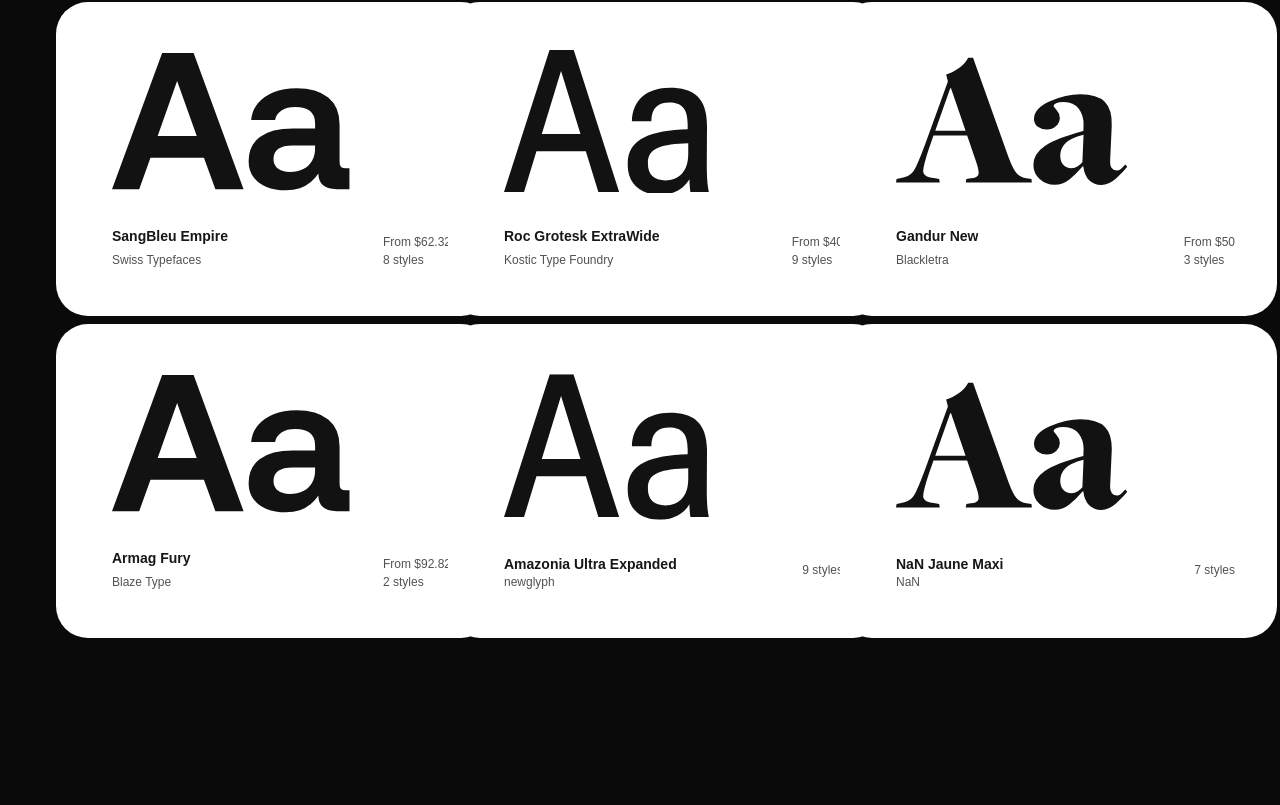
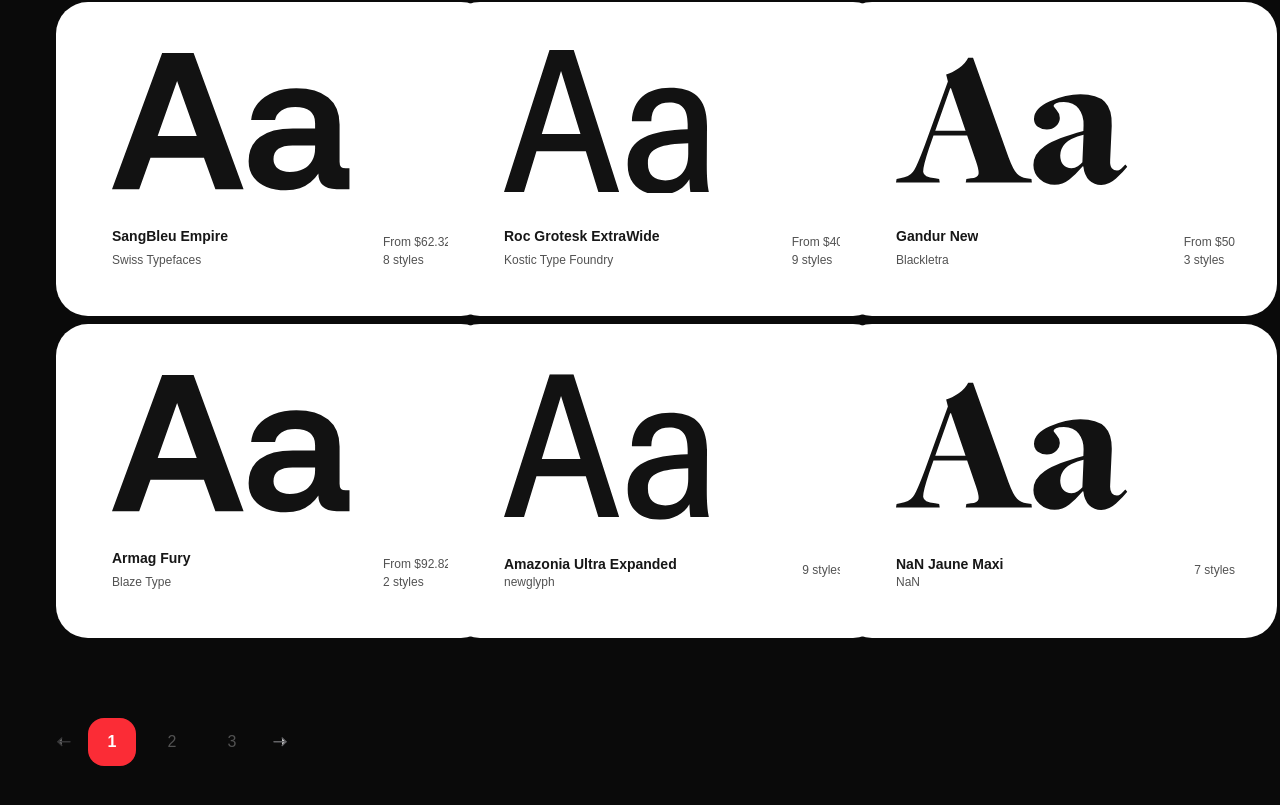
Before and after one commit to daproclaima/fonts-ninja-tech-test, a Next.js app: page / in a window 1280 px wide. Shown: the part 2092-2897 px from the top of the page. Built offline with nearby package versions, Linux system fonts and the light colour scheme; no server answers.

Commit message:
feat(pages): add pagination on home page

```diff
--- /dev/null
+++ b/src/app/_assets/ArrowLeftSvg.tsx
@@ -0,0 +1,26 @@
+export const ArrowLeftSvg = () => (
+  <svg
+    width="16"
+    height="16"
+    className="fill-background dark:fill-foreground"
+    viewBox="0 0 16 16"
+    fill="#FEFEFE"
+    xmlns="http://www.w3.org/2000/svg"
+  >
+    <title>arrow left</title>
+    <path
+      d="M5.73333 4L2 7.73333L5.73333 11.4667"
+      stroke="#636366"
+      stroke-width="1.5"
+      stroke-linecap="round"
+      stroke-linejoin="round"
+    />
+    <path
+      d="M2 7.73328H13.9333"
+      stroke="#636366"
+      stroke-width="1.5"
+      stroke-linecap="round"
+      stroke-linejoin="round"
+    />
+  </svg>
+);
--- /dev/null
+++ b/src/app/_assets/ArrowRightSvg.tsx
@@ -0,0 +1,26 @@
+export const ArrowRightSvg = () => (
+  <svg
+    width="16"
+    height="16"
+    className="fill-background dark:fill-foreground"
+    viewBox="0 0 16 16"
+    fill="#FEFEFE"
+    xmlns="http://www.w3.org/2000/svg"
+  >
+    <title>arrow right</title>
+    <path
+      d="M10.2 11.4667L13.9333 7.73334L10.2 4.00001"
+      stroke="#636366"
+      stroke-width="1.5"
+      stroke-linecap="round"
+      stroke-linejoin="round"
+    />
+    <path
+      d="M13.9333 7.7334L1.99999 7.7334"
+      stroke="#636366"
+      stroke-width="1.5"
+      stroke-linecap="round"
+      stroke-linejoin="round"
+    />
+  </svg>
+);
--- /dev/null
+++ b/src/app/_components/Pagination.tsx
@@ -0,0 +1,62 @@
+"use client";
+
+import Link from "next/link";
+import { ArrowLeftSvg } from "@/app/_assets/ArrowLeftSvg";
+import { ArrowRightSvg } from "@/app/_assets/ArrowRightSvg";
+
+interface PaginationProps {
+  currentPage: number;
+  totalPages: number;
+}
+
+export function Pagination({ currentPage, totalPages }: PaginationProps) {
+  const pages = Array.from({ length: totalPages }, (_, i) => i + 1);
+
+  return (
+    <div className="flex items-center gap-4 mt-12">
+      {currentPage > 1 && (
+        <Link
+          href={currentPage === 2 ? "/" : `/?page=${currentPage - 1}`}
+          className="text-neutral-600 dark:text-gray-10 hover:text-neutral-900 dark:hover:text-white transition-colors"
+        >
+          <ArrowLeftSvg />
+        </Link>
+      )}
+      {currentPage === 1 && (
+        <span className="text-neutral-400 dark:text-gray-10 opacity-50">
+          <ArrowLeftSvg />
+        </span>
+      )}
+
+      <div className="flex gap-3 items-center">
+        {pages.map((page) => (
+          <Link
+            key={page}
+            href={page === 1 ? "/" : `/?page=${page}`}
+            className={`transition-all ${
+              currentPage === page
+                ? "w-8 h-8 py-6 px-6 flex items-center justify-center bg-red-500 text-white rounded-2xl font-semibold"
+                : "w-8 h-8 py-6 px-6 flex items-center justify-center text-neutral-600 dark:text-gray-10 hover:text-neutral-900 dark:hover:text-white"
+            }`}
+          >
+            {page}
+          </Link>
+        ))}
+      </div>
+
+      {currentPage < totalPages && (
+        <Link
+          href={`/?page=${currentPage + 1}`}
+          className="text-neutral-600 dark:text-gray-10 hover:text-neutral-900 dark:hover:text-white transition-colors"
+        >
+          <ArrowRightSvg />
+        </Link>
+      )}
+      {currentPage === totalPages && (
+        <span className="text-neutral-400 dark:text-gray-10 opacity-50">
+          <ArrowRightSvg />
+        </span>
+      )}
+    </div>
+  );
+}
--- a/src/app/page.tsx
+++ b/src/app/page.tsx
@@ -1,4 +1,5 @@
 import { FontCard } from "@/app/_components/FontCard";
+import { Pagination } from "@/app/_components/Pagination";
 
 interface FontFamily {
   idFont: number;
@@ -29,9 +30,11 @@
   totalFamilies: number;
 }
 
-async function getFonts(): Promise<FontsResponse> {
+const ITEMS_PER_PAGE = 24;
+
+async function getFonts(page: number): Promise<FontsResponse> {
   const response = await fetch(
-    `${process.env.NEXT_PUBLIC_BASE_URL}/api/families?page=1`,
+    `${process.env.NEXT_PUBLIC_BASE_URL}/api/families?page=${page}`,
     {
       next: { revalidate: 0 },
     },
@@ -44,16 +47,33 @@
   return response.json();
 }
 
-export default async function Home() {
+export default async function Home({
+  searchParams,
+}: {
+  searchParams: Promise<{ page?: string }>;
+}) {
+  const { page: pageParam } = await searchParams;
+  const currentPage = pageParam ? parseInt(pageParam, 10) : 1;
+
   let fonts: FontFamily[] = [];
+  let totalFamilies = 0;
   let error: string | null = null;
 
   try {
-    const data = await getFonts();
+    const data = await getFonts(currentPage);
     fonts = data.families;
+    totalFamilies = data.totalFamilies;
+
+    const totalPages = Math.ceil(totalFamilies / ITEMS_PER_PAGE);
+    if (currentPage > totalPages || currentPage < 1) {
+      error = "Page not found";
+      fonts = [];
+    }
   } catch (err) {
     error = err instanceof Error ? err.message : "Failed to load fonts";
   }
+
+  const totalPages = Math.ceil(totalFamilies / ITEMS_PER_PAGE);
 
   return (
     <div className="w-full">
@@ -80,6 +100,12 @@
             </div>
           )}
         </div>
+
+        {totalPages > 1 && fonts.length > 0 && (
+          <div className="mt-20">
+            <Pagination currentPage={currentPage} totalPages={totalPages} />
+          </div>
+        )}
       </main>
 
       <footer />
```
